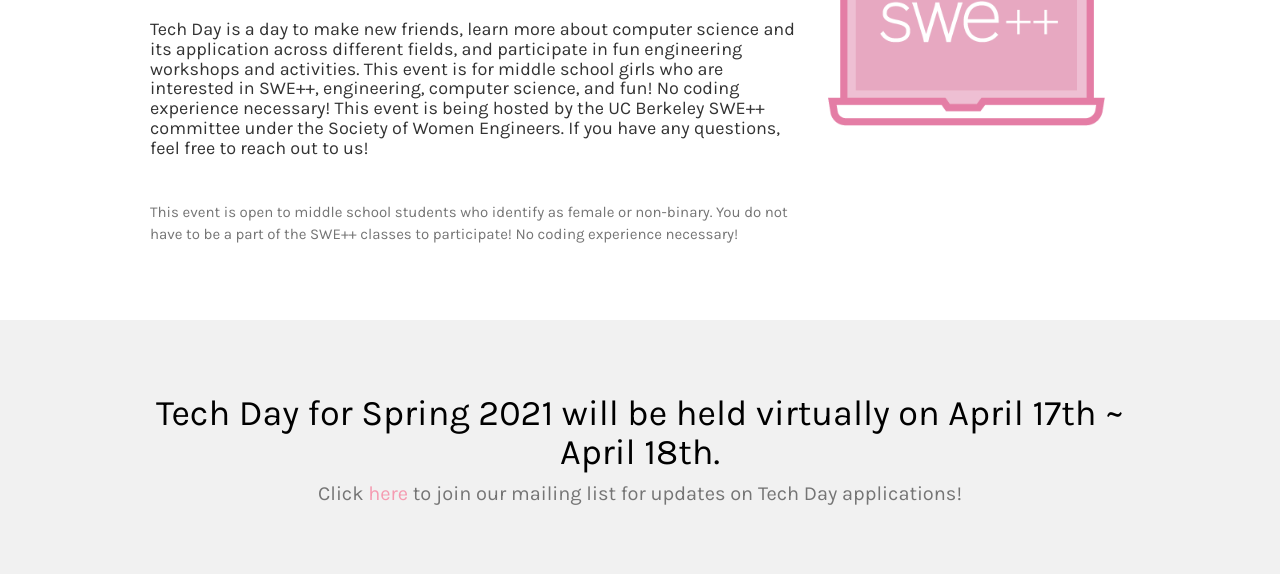
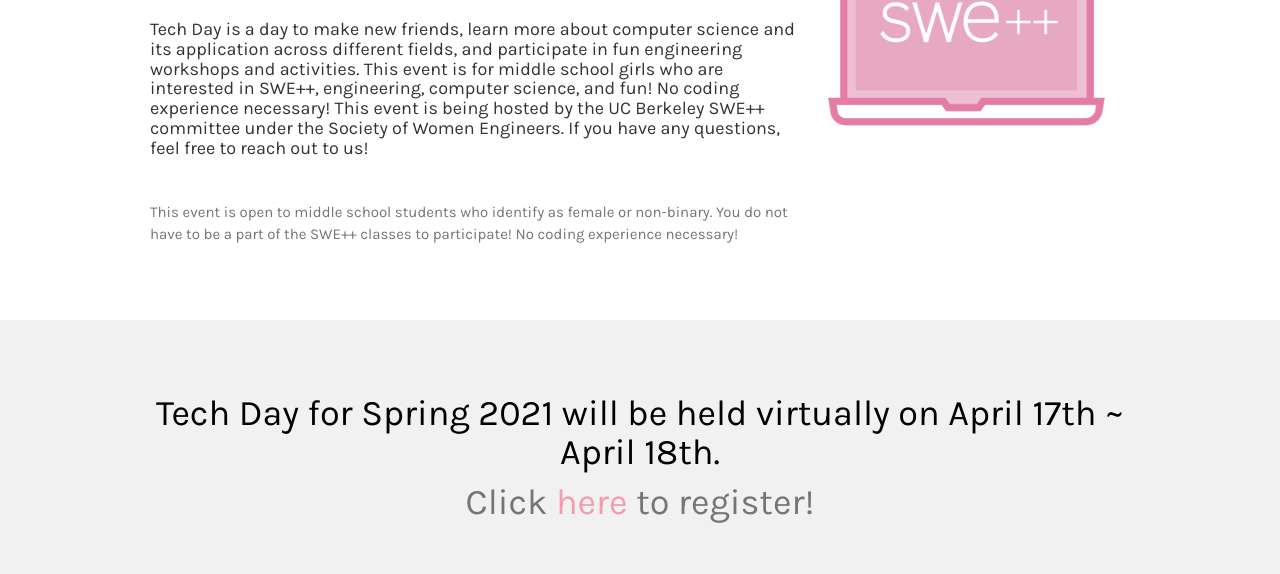
Before and after one commit to sweplusplus/sweplusplus.github.io, a plain HTML site: page codeday.html in a window 1280 px wide. Shown: the part 667-1241 px from the top of the page. Drawn offline with nearby package versions, Linux system fonts and the light colour scheme.

Commit message:
Tech Day Spring 2021 Registration Link Live

```diff
--- a/codeday.html
+++ b/codeday.html
@@ -78,9 +78,12 @@
 <!-- Second Grid -->
 <div class="w3-row-padding w3-light-grey w3-padding-64 w3-container">
   <div class="w3-content w3-center">
-  	<!--<h1 class="w3-padding-32"><a href="https://www.eventbrite.com/e/code-day-fall-2019-tickets-79938874325" target="_blank">CLICK HERE TO REGISTER FOR CODE DAY FALL 2019</a></h1> -->
+
     <h1> Tech Day for Spring 2021 will be held virtually on April 17th ~ April 18th.</h1>
-    <h4 class="w3-text-grey"> Click <a href="http://eepurl.com/ccaFX1" style="color:#F59BB1;">here</a> to join our mailing list for updates on Tech Day applications! </h4>
+    <h1 class="w3-text-grey"> Click <a href="https://tinyurl.com/TechDaySpring2021" target="_blank" style="color:#F59BB1;">here</a> to register! </h1>
+
+    <!-- <h4 class="w3-text-grey"> Click <a href="http://eepurl.com/ccaFX1" style="color:#F59BB1;">here</a> to join our mailing list for updates on Tech Day applications! </h4> -->
+
     <!--<div class="w3-third w3-center">
 
       <img style="height: 198px; width:277px"src="images/sticker.png"></i>
```
